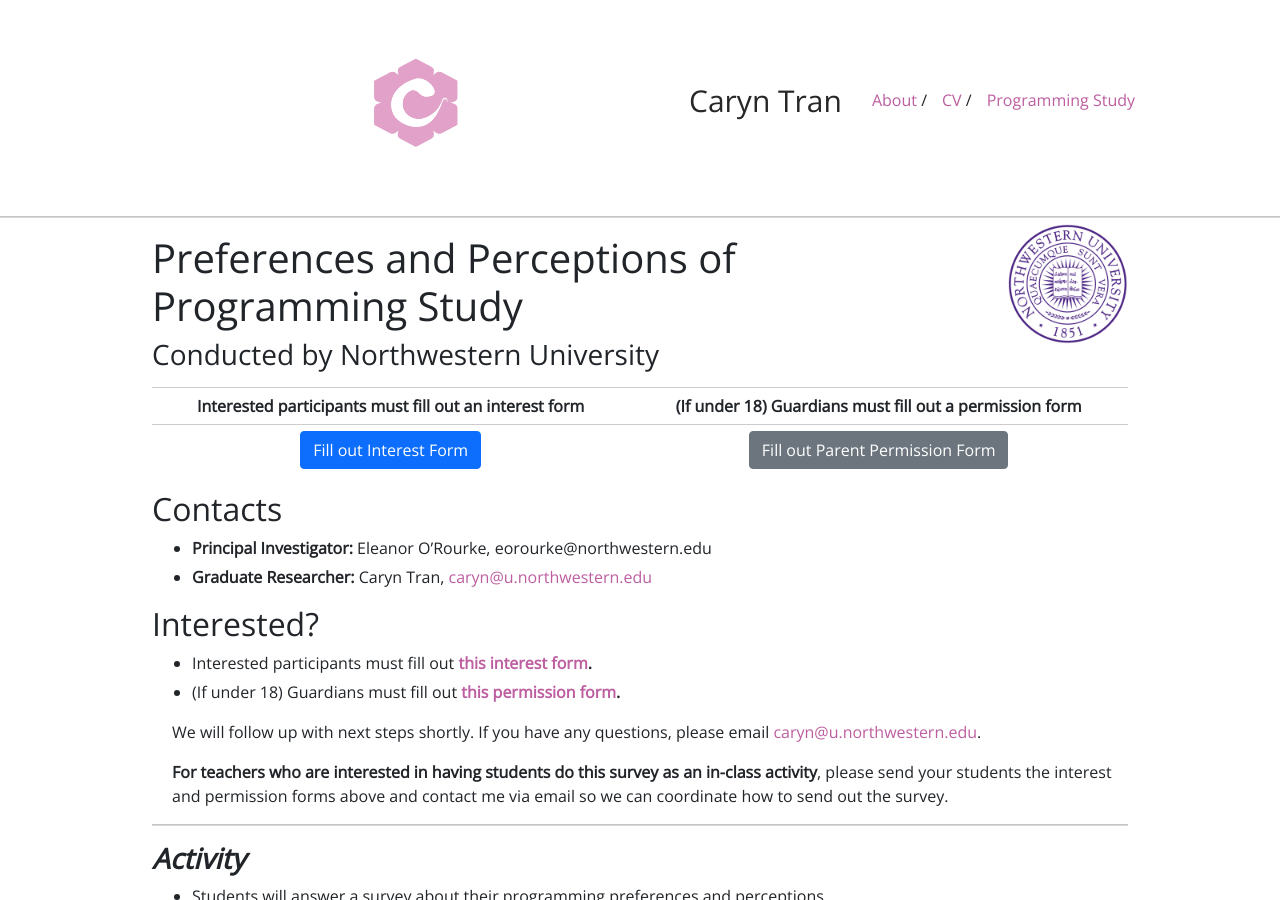
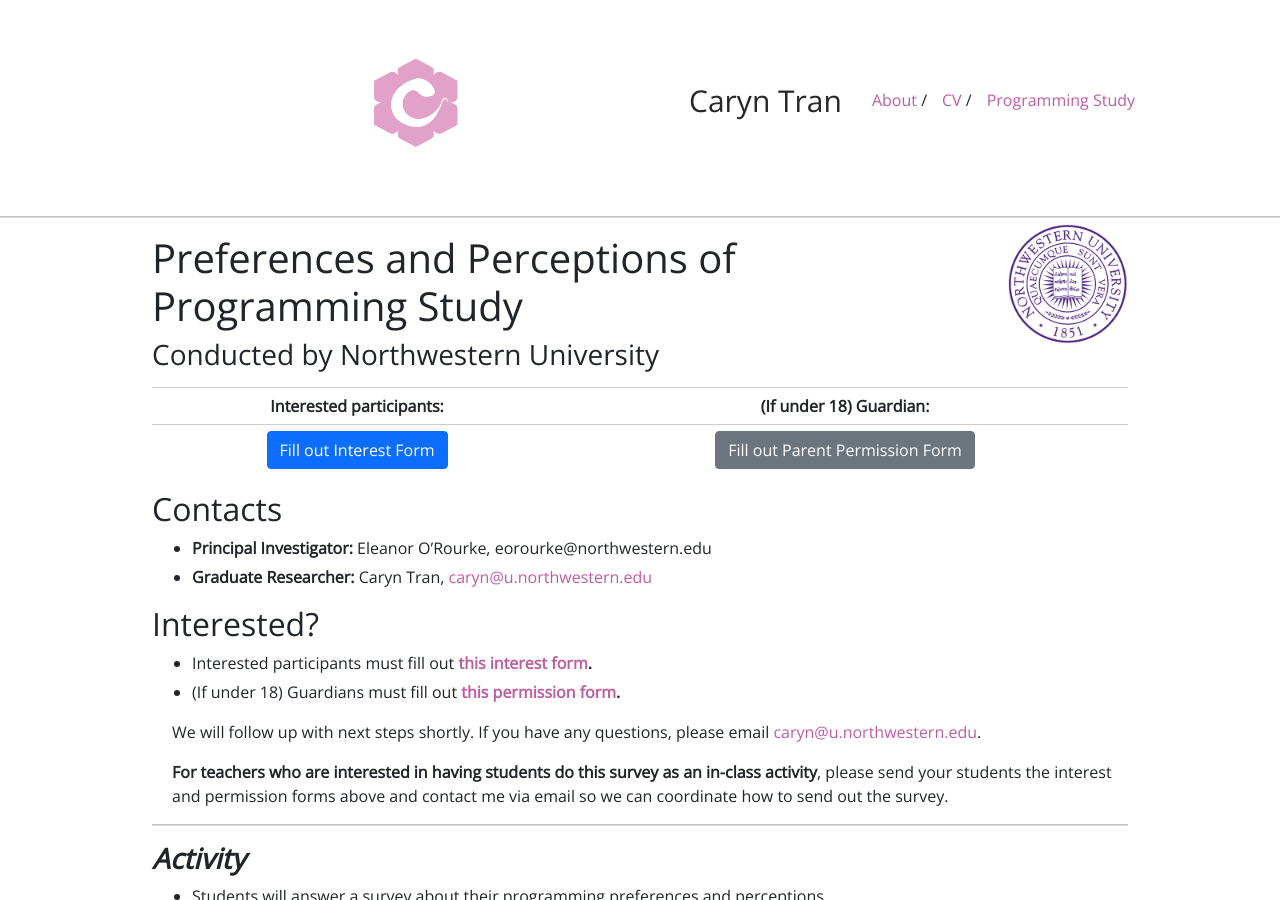
Before and after one commit to carynbear/carynbear.github.io, a Jekyll site: the page built from programmingstudy.md, in a window 1280 px wide and 900 px high. Built offline with Jekyll 4.4.1, drawn with Linux system fonts in a browser that asks for light colours.

Commit message:
Update programmingstudy.md

```diff
--- a/programmingstudy.md
+++ b/programmingstudy.md
@@ -9,7 +9,7 @@
 
 
 
-|  Interested participants must fill out an interest form | (If under 18) Guardians must fill out a permission form |
+| Interested participants: | (If under 18) Guardian: |
 |:---:|:---:|
 | <a href="https://northwestern.az1.qualtrics.com/jfe/form/SV_3WwnEUbQZU9Fv14" class="btn btn-primary">Fill out Interest Form</a> |<a href="https://northwestern.az1.qualtrics.com/jfe/form/SV_74lL0WpsWhdQTEG" class="btn btn-secondary">Fill out Parent Permission Form</a> |
 
```
